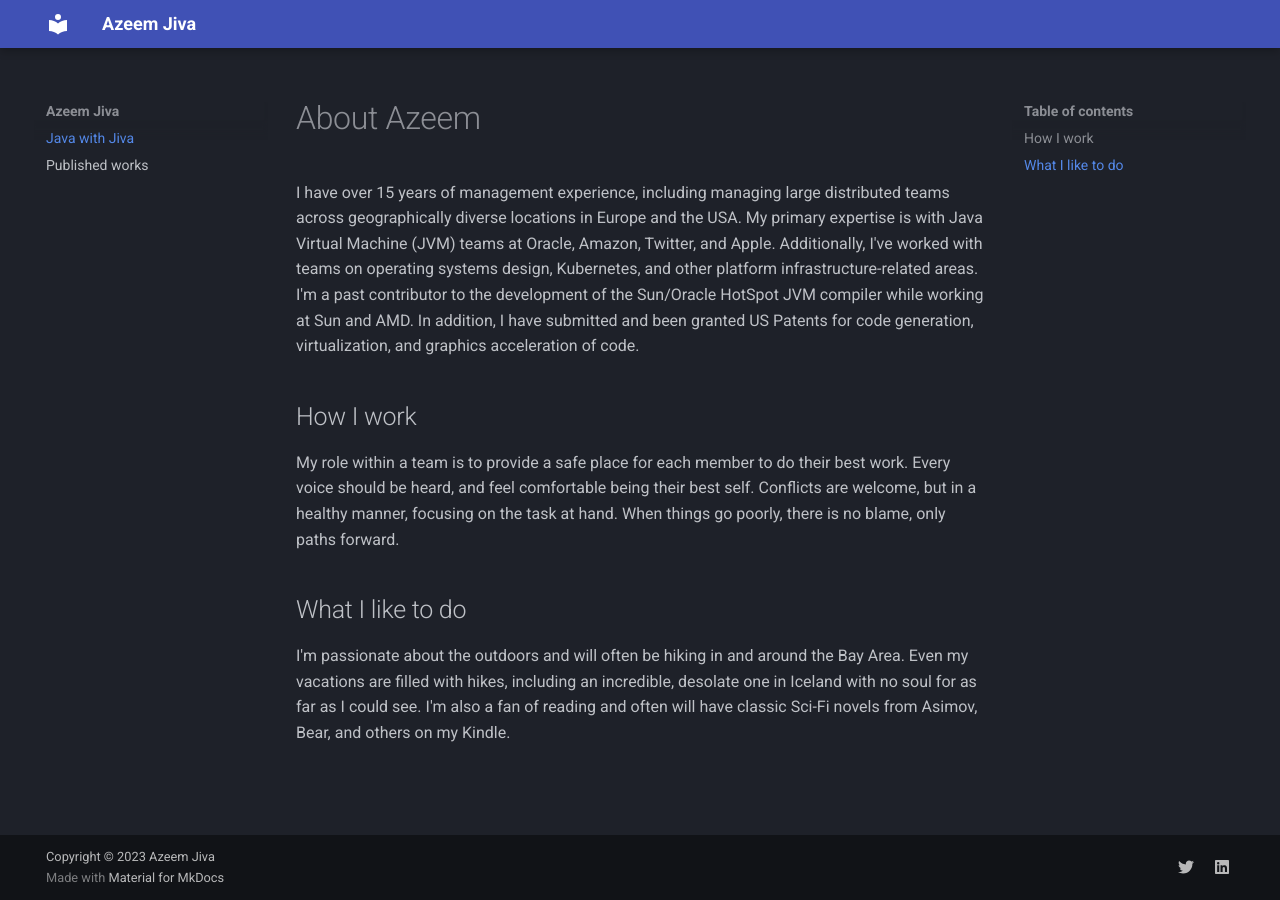
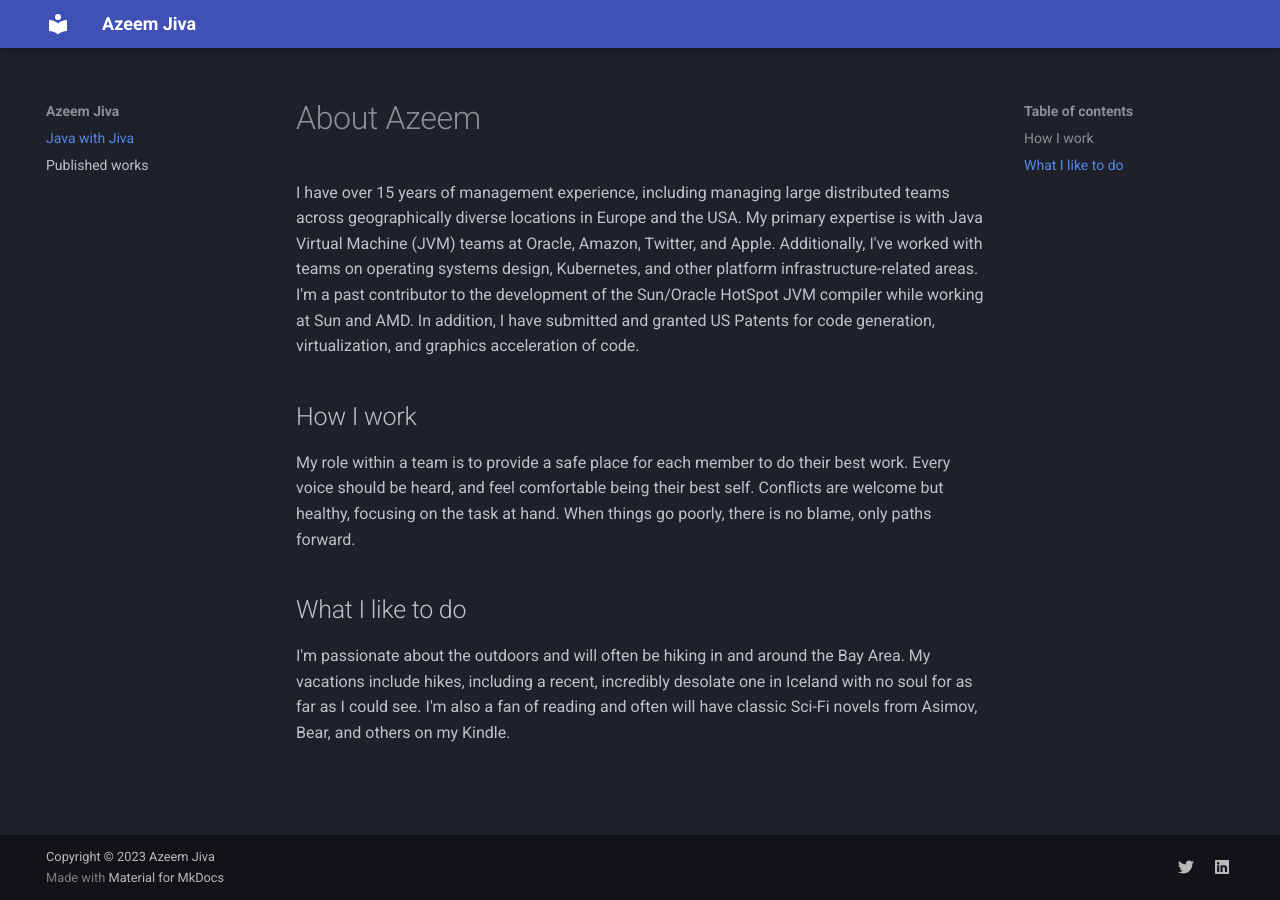
Before and after one commit to javawithjiva/javawithjiva.github.io, an MkDocs documentation site: the page built from docs/index.md, in a window 1280 px wide. Built offline with MkDocs 1.6.1 and Material for MkDocs 9.7.7, drawn with Linux system fonts in a browser that asks for light colours.

Commit message:
Grammar fixes

```diff
--- a/docs/index.md
+++ b/docs/index.md
@@ -6,23 +6,23 @@ Description: A little about me
 # About Azeem
 
 I have over 15 years of management experience, including managing large distributed
-teams across geographically diverse locations in Europe and the USA.  My primary
+teams across geographically diverse locations in Europe and the USA. My primary
 expertise is with Java Virtual Machine (JVM) teams at Oracle, Amazon, Twitter, and Apple.
 Additionally, I've worked with teams on operating systems design, Kubernetes, and other
-platform infrastructure-related areas.  I'm a past contributor to the development of the
+platform infrastructure-related areas. I'm a past contributor to the development of the
 Sun/Oracle HotSpot JVM compiler while working at Sun and AMD. In addition, I have submitted
-and been granted US Patents for code generation, virtualization, and graphics acceleration of code.
+and granted US Patents for code generation, virtualization, and graphics acceleration of code.
 
 ## How I work
 
 My role within a team is to provide a safe place for each member to do their best work.
 Every voice should be heard, and feel comfortable being their best self. Conflicts are
-welcome, but in a healthy manner, focusing on the task at hand. When things go poorly,
+welcome but healthy, focusing on the task at hand. When things go poorly,
 there is no blame, only paths forward.
 
 ## What I like to do
 
 I'm passionate about the outdoors and will often be hiking in and around the Bay Area.
-Even my vacations are filled with hikes, including an incredible, desolate one in Iceland
+My vacations include hikes, including a recent, incredibly desolate one in Iceland
 with no soul for as far as I could see. I'm also a fan of reading and often will have
 classic Sci-Fi novels from Asimov, Bear, and others on my Kindle.
```
